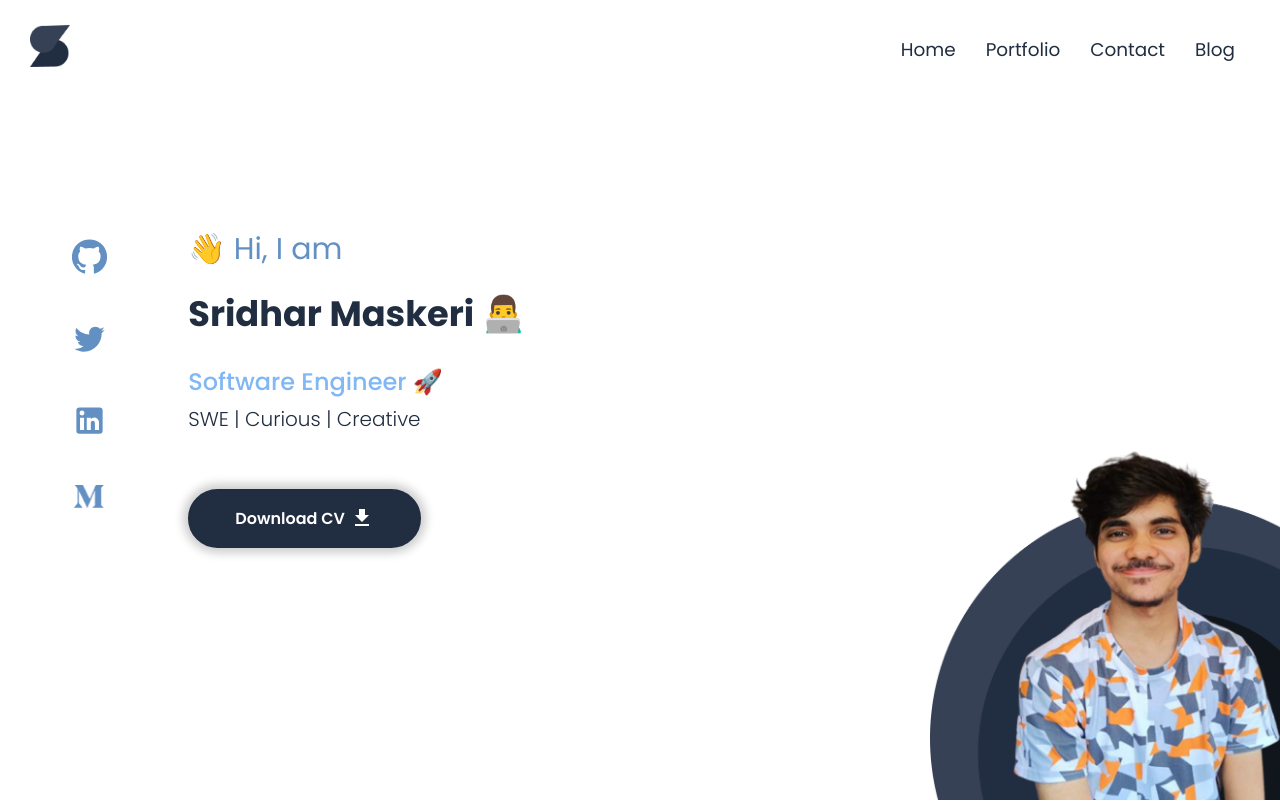
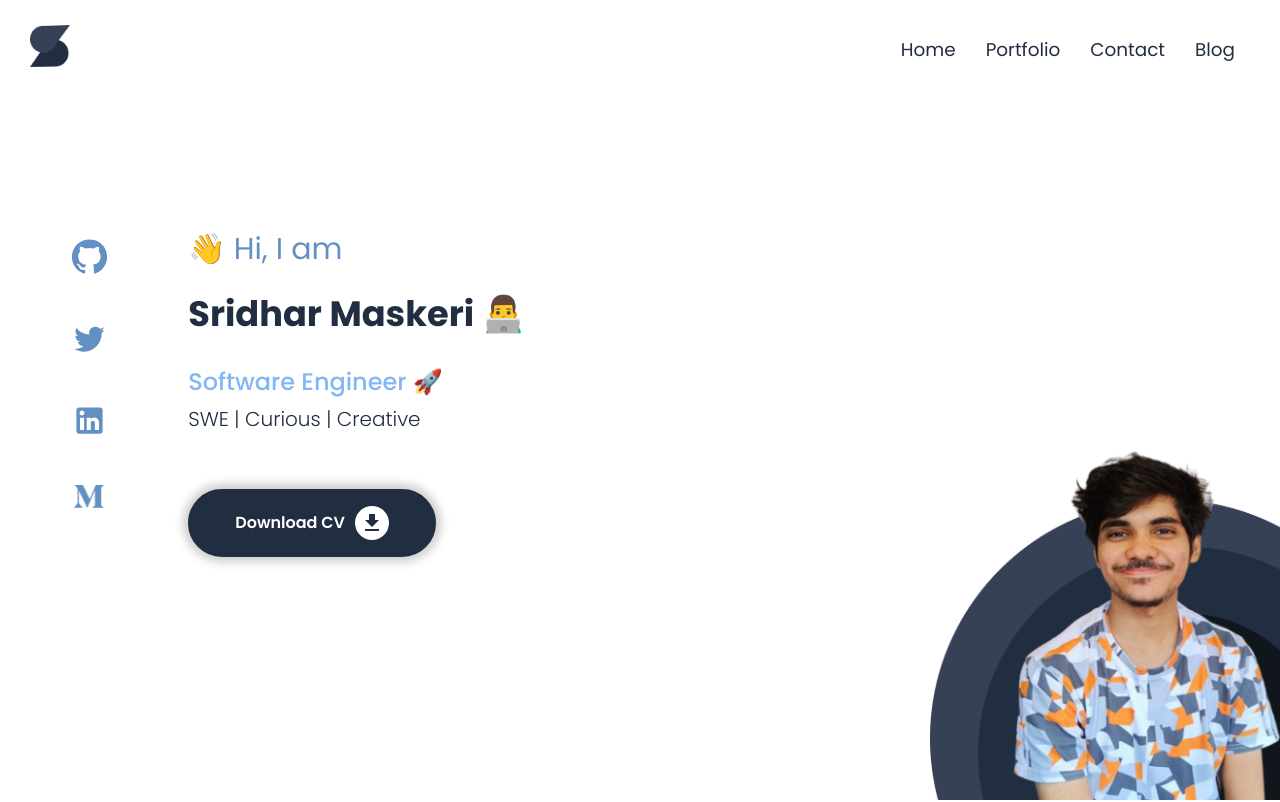
Before and after one commit to floating-dynamo/Sridhar-Maskeri, a React (Vite) app: page / in a window 1280 px wide. Shown: the top 802 px of the page. Built offline with nearby package versions, Linux system fonts and the light colour scheme.

Commit message:
Updated the download Resume Button

```diff
--- a/src/components/home/Intro.css
+++ b/src/components/home/Intro.css
@@ -84,7 +84,11 @@
 }
 
 .download-icon{
-    margin-left: 5px;
+    margin-left: 10px;
+    background-color: white;
+    border-radius: 100%;
+    color: #212D40;
+    padding: 5px;
 }
 
 .btn:hover{
```
